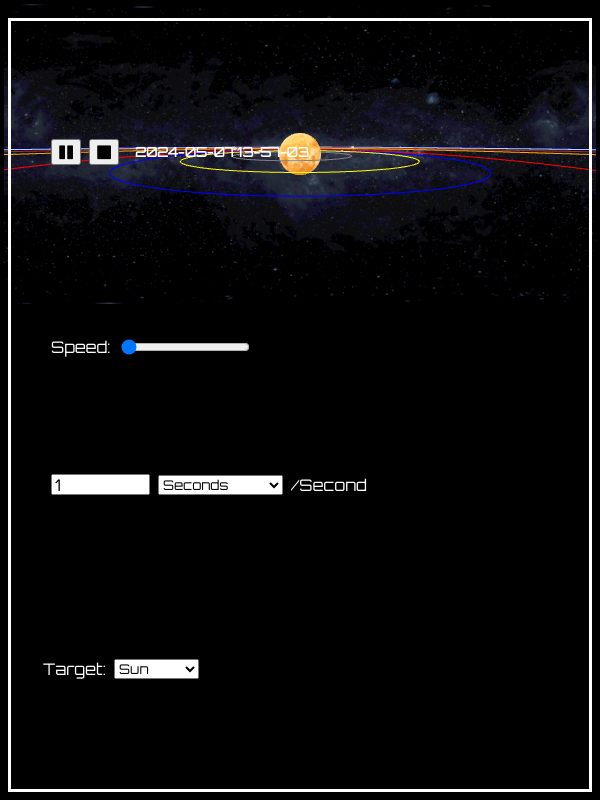
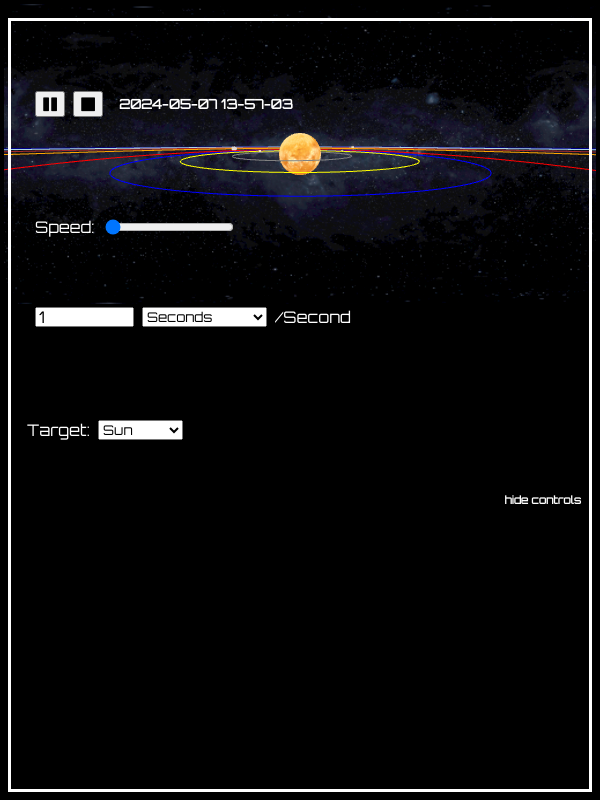
Before and after one commit to AntonNM/SolarSystemModel, a SvelteKit app: page / in a window 600 px wide. Built offline with nearby package versions, Linux system fonts and the light colour scheme.

Commit message:
toggle display of controls

```diff
--- a/src/routes/+page.svelte
+++ b/src/routes/+page.svelte
@@ -458,12 +458,13 @@
 		if(speedInput < 0) speedInput = 0;
 	}
 
+	let isHidden = false;
 	</script>
 
   <body id="page">
 
-	<div id="header">
-		<div class="header-control-div" style="border-width:thin;">
+	<div id="header" class:isHidden>
+		<div class="header-control-div" style="border-width:thin;" >
 			<div class="time-div ctrl-div">
 				<div class="ctrl-div">
 					<button on:click={toggleState} style="min-width:30px"><i class={simulationState==state.playing?"fa fa-solid fa-pause":"fa fa-solid fa-play"}></i></button>
@@ -499,7 +500,13 @@
 				</select>
 			</div>
 		</div>
+		<div class="hide-ctrl" class:isHidden>
+			<h6><a on:click={()=>{isHidden = !isHidden}}>hide controls</a></h6>
+		</div>
+	</div>
 
+	<div class="show-ctrl" class:isHidden = {!isHidden}>
+		<h6><a on:click={()=>{isHidden = !isHidden}}>show controls</a></h6>
 	</div>
 	<div id="scene" bind:this={canvasContainer}>
 		<canvas bind:this={canvas} ></canvas>
@@ -508,6 +515,17 @@
 
 
 <style lang="scss">
+
+	h6{
+		margin:0;
+	}
+
+	.isHidden{
+		display:none !important;
+	}
+	body{
+		font-family: 'Orbitron', sans-serif;
+	}
 
 	.select-ctrl{
 		font-family: 'Orbitron', sans-serif;
@@ -531,7 +549,12 @@
 		border:solid;
 		padding:8px;
 		margin:8px;
-		display:flex;
+		display:grid;
+		grid-template-rows: auto auto;
+
+	}
+	#header.isHidden{
+		display:none;
 	}
 
 	@media only screen and (max-width: 600px) {
@@ -540,12 +563,36 @@
 			right:0;
 			bottom: 0;
 		}
+		.hide-ctrl{
+			display: flex;
+			justify-content: right;
+		}
+		.show-ctrl{
+			z-index: 1;
+			position: fixed;
+			right:12px;
+			bottom:12px;
+			display: flex;
+			justify-content: right;
+		}
 	}
 	@media only screen and (min-width: 600px) {
 		#header{
 			left:0;
 			right:0;
 			top:10px;
+		}
+		.hide-ctrl{
+			display: flex;
+			justify-content: right;
+		}
+		.show-ctrl{
+			z-index: 1;
+			position: fixed;
+			right:12px;
+			top:12px;
+			display: flex;
+			justify-content: right;
 		}
 	}
 
@@ -589,7 +636,5 @@
 		flex-wrap: wrap;
 		justify-content: space-between;
 		width: 100%;
-		margin: 0 16px;
 	}
-
 </style>
--- a/src/routes/styles.css
+++ b/src/routes/styles.css
@@ -7,7 +7,7 @@
 	--color-bg-0: rgb(0, 0, 0);
 	--color-bg-1: hsl(0, 0%, 0%);
 	--color-bg-2: hsl(0, 0%, 0%);
-	--color-theme-1: #ff3e00;
+	--color-theme-1: rgb(255, 255, 255);
 	--color-theme-2: #4075a6;
 	--color-text: rgb(255, 255, 255);
 	--column-width: 42rem;
```
